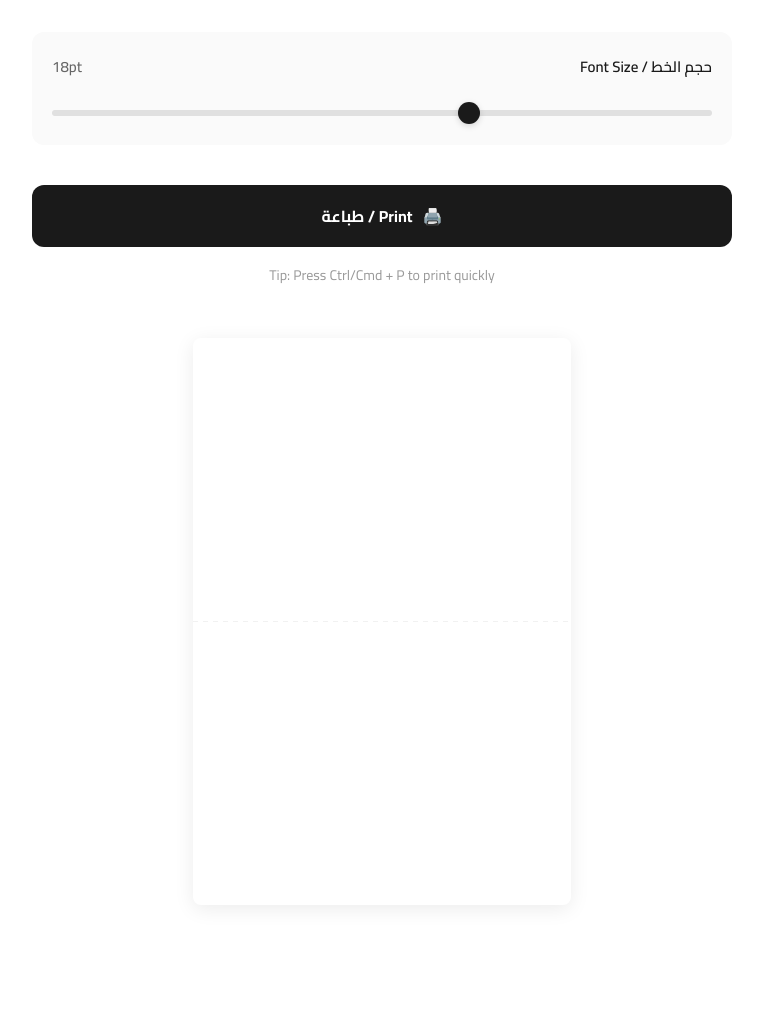
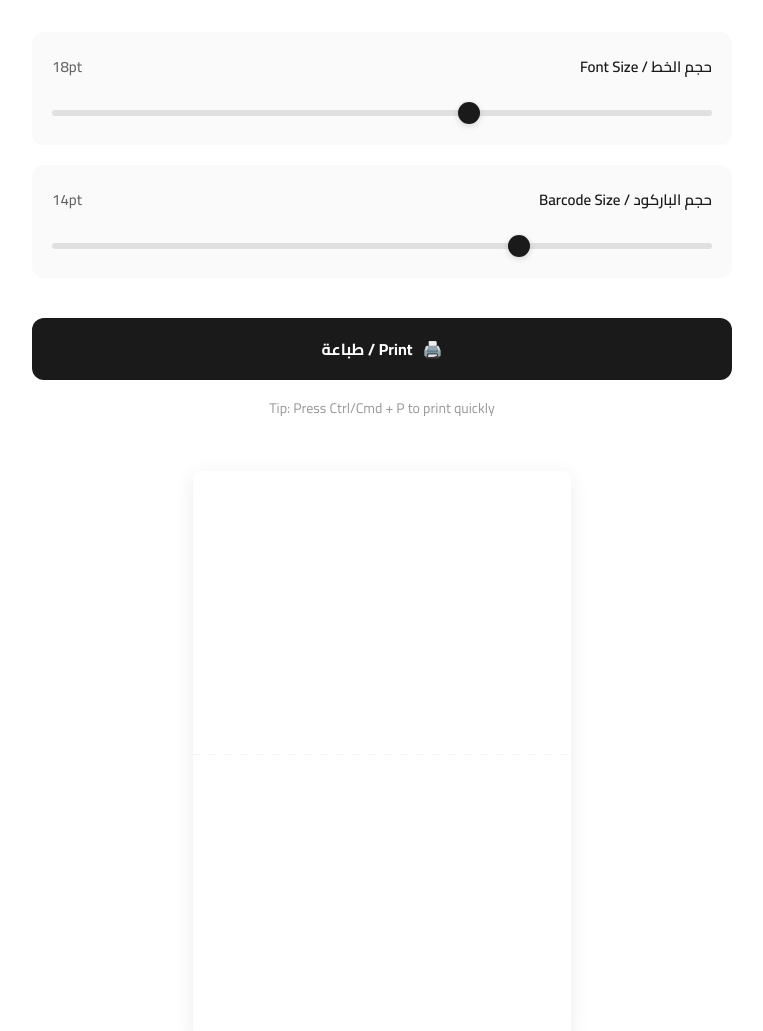
Before and after one commit to malki454/DLPS, a plain HTML site: page index.2.html in a window 1280 px wide. Shown: the part 588-1619 px from the top of the page, without its empty margins (258-1021 px from the left). Before the commit the page ends 1533 px from the top, so only its background shows below. Drawn offline with Linux system fonts and the light colour scheme.

Commit message:
Update index.2.html

```diff
--- a/index.2.html
+++ b/index.2.html
@@ -3,7 +3,7 @@
 <head>
     <meta charset="UTF-8">
     <meta name="viewport" content="width=device-width, initial-scale=1.0">
-    <title>طباعة البطاقات المزدوجة v3 </title>
+    <title>طباعة البطاقات المزدوجة</title>
     <link rel="preconnect" href="https://fonts.googleapis.com">
     <link rel="preconnect" href="https://fonts.gstatic.com" crossorigin>
     <link href="https://fonts.googleapis.com/css2?family=Cairo:wght@400;500;600;700&display=swap" rel="stylesheet">
@@ -316,24 +316,25 @@
 
         .label {
             width: 8cm;
-            height: 6cm;
+            height: 7cm;
             position: absolute;
-            left: 1cm;
+            left: 50%;
+            transform: translateX(-50%);
             display: flex;
             flex-direction: column;
             justify-content: center;
             align-items: center;
-            padding: 15px;
+            padding: 10px;
             text-align: center;
             background: white;
         }
 
         .label-top {
-            top: 1cm;
+            top: 0.25cm;
         }
 
         .label-bottom {
-            bottom: 1cm;
+            bottom: 0.25cm;
         }
 
         .cut-line {
@@ -344,12 +345,13 @@
             height: 1px;
             background: repeating-linear-gradient(
                 90deg,
-                #ddd 0px,
-                #ddd 5px,
-                transparent 5px,
-                transparent 10px
+                #ccc 0px,
+                #ccc 8px,
+                transparent 8px,
+                transparent 16px
             );
-            opacity: 0.4;
+            opacity: 0.25;
+            z-index: 10;
         }
 
         .arabic-name {
@@ -384,11 +386,12 @@
 
         .barcode-number {
             font-family: 'Courier New', monospace;
-            font-size: 11px;
+            font-size: 14px;
             color: #1a1a1a;
-            margin-top: 2px;
-            letter-spacing: 1px;
+            margin-top: 4px;
+            letter-spacing: 2px;
             display: block;
+            font-weight: 600;
         }
 
         @media (max-width: 768px) {
@@ -456,6 +459,14 @@
             <input type="range" id="fontSize" min="10" max="32" value="18" oninput="updateFontSize()">
         </div>
 
+        <div class="font-slider-container" style="margin-top: 20px;">
+            <div class="slider-label">
+                <span id="barcodeSizeLabel">حجم الباركود / Barcode Size</span>
+                <span class="slider-value"><span id="barcodeSizeValue">14</span>pt</span>
+            </div>
+            <input type="range" id="barcodeSize" min="10" max="24" value="14" oninput="updateBarcodeSize()">
+        </div>
+
         <button class="print-btn" onclick="printLabel()">
             <span>🖨️</span>
             <span id="printText">Print / طباعة</span>
@@ -496,6 +507,7 @@
                 labelBarcode: 'Barcode / الباركود',
                 barcodeHint: '6-20 digits only',
                 fontSizeLabel: 'حجم الخط / Font Size',
+                barcodeSizeLabel: 'حجم الباركود / Barcode Size',
                 printText: 'Print / طباعة',
                 tipText: 'Tip: Press Ctrl/Cmd + P to print quickly',
                 langText: 'English'
@@ -508,6 +520,7 @@
                 labelBarcode: 'Barcode',
                 barcodeHint: '6-20 digits only',
                 fontSizeLabel: 'Font Size',
+                barcodeSizeLabel: 'Barcode Size',
                 printText: 'Print',
                 tipText: 'Tip: Press Ctrl/Cmd + P to print quickly',
                 langText: 'العربية'
@@ -566,11 +579,18 @@
             updateLabel();
         }
 
+        function updateBarcodeSize() {
+            const barcodeSize = document.getElementById('barcodeSize').value;
+            document.getElementById('barcodeSizeValue').textContent = barcodeSize;
+            updateLabel();
+        }
+
         function updateLabel() {
             const arabicName = document.getElementById('arabicName').value;
             const englishName = document.getElementById('englishName').value;
             const barcode = document.getElementById('barcode').value;
             const fontSize = document.getElementById('fontSize').value;
+            const barcodeSize = document.getElementById('barcodeSize').value;
 
             ['Top', 'Bottom'].forEach(pos => {
                 document.getElementById('arabic' + pos).textContent = arabicName;
@@ -580,6 +600,7 @@
                 document.getElementById('english' + pos).style.fontSize = fontSize + 'px';
 
                 document.getElementById('barcodeNumber' + pos).textContent = barcode;
+                document.getElementById('barcodeNumber' + pos).style.fontSize = barcodeSize + 'px';
 
                 if (barcode && barcode.length >= 6) {
                     try {
```
